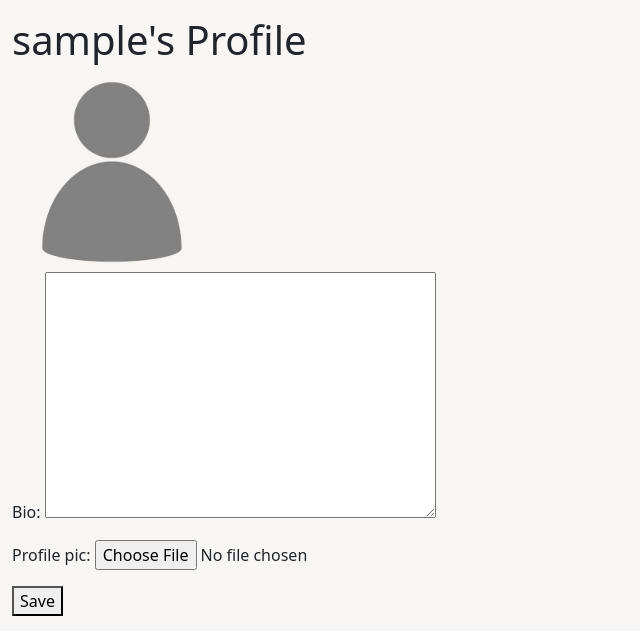
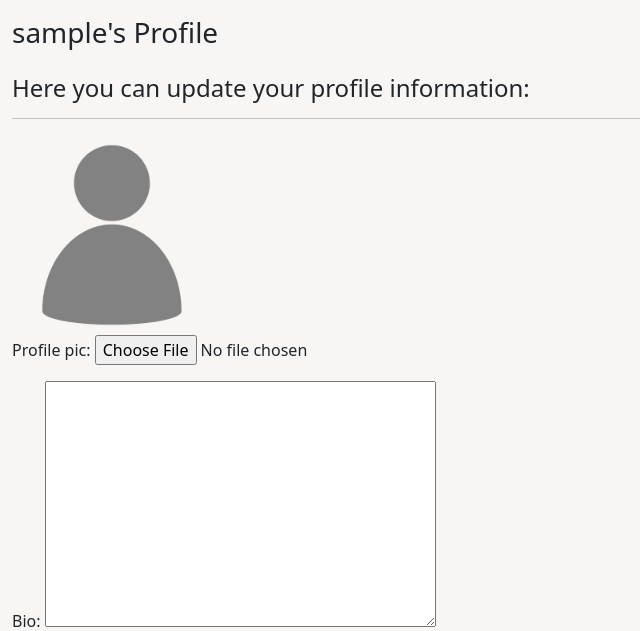
Before and after one commit to fmstacco/its4kids, a Django app: page /profiles/profile/ in a window 1280 px wide. Shown: the part 89-720 px from the top of the page, without its empty margins (0-640 px from the left). Run offline with Django 3.2, Linux system fonts and the light colour scheme; the visitor is signed in with stand-in values (Sample User, id 1).

Commit message:
Update profiles.html

```diff
--- a/profiles/forms.py
+++ b/profiles/forms.py
@@ -5,4 +5,4 @@ from .models import UserProfile
 class UserProfileForm(forms.ModelForm):
     class Meta:
         model = UserProfile
-        fields = ['bio', 'profile_pic']
+        fields = ['profile_pic', 'bio']
--- a/profiles/templates/profile.html
+++ b/profiles/templates/profile.html
@@ -3,13 +3,21 @@
 
 {% block content %}
     <div class="container-fluid py-3">
-        <h1>{{ user.username }}'s Profile</h1>
+        <h3>{{ user.username }}'s Profile</h3>
+        <div>
+            <h4 class="headline-intro-text mt-4">Here you can update your profile information:</h4>
+        </div>
+        <hr>
+        <div class="profile-info">
 
-        <div class="profile-info">
             {% if user_profile.profile_pic %}
-            <img src="{{ user_profile.profile_pic.url }}" width="200" height="200" alt="Profile Picture">
+            <img
+                src="{{ user_profile.profile_pic.url }}" width="200" height="200"
+                alt="Profile Picture">
             {% else %}
-                <img src="{% static 'images/default_profile_pic.jpg' %}" width="200" height="200" alt="Default Profile Picture">
+            <img
+                src="{% static 'images/default_profile_pic.jpg' %}" width="200" height="200"
+                alt="Default Profile Picture">
             {% endif %}
 
             <form method="post" enctype="multipart/form-data">
```
